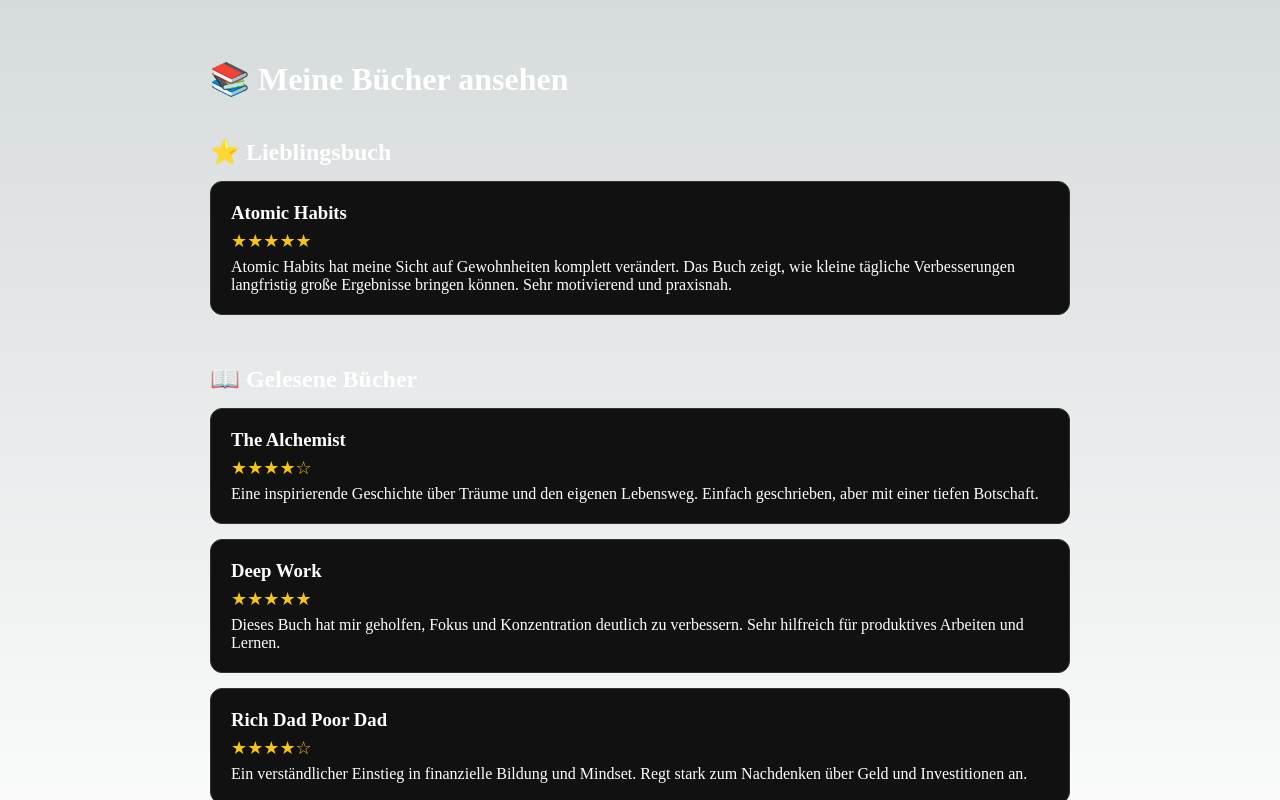
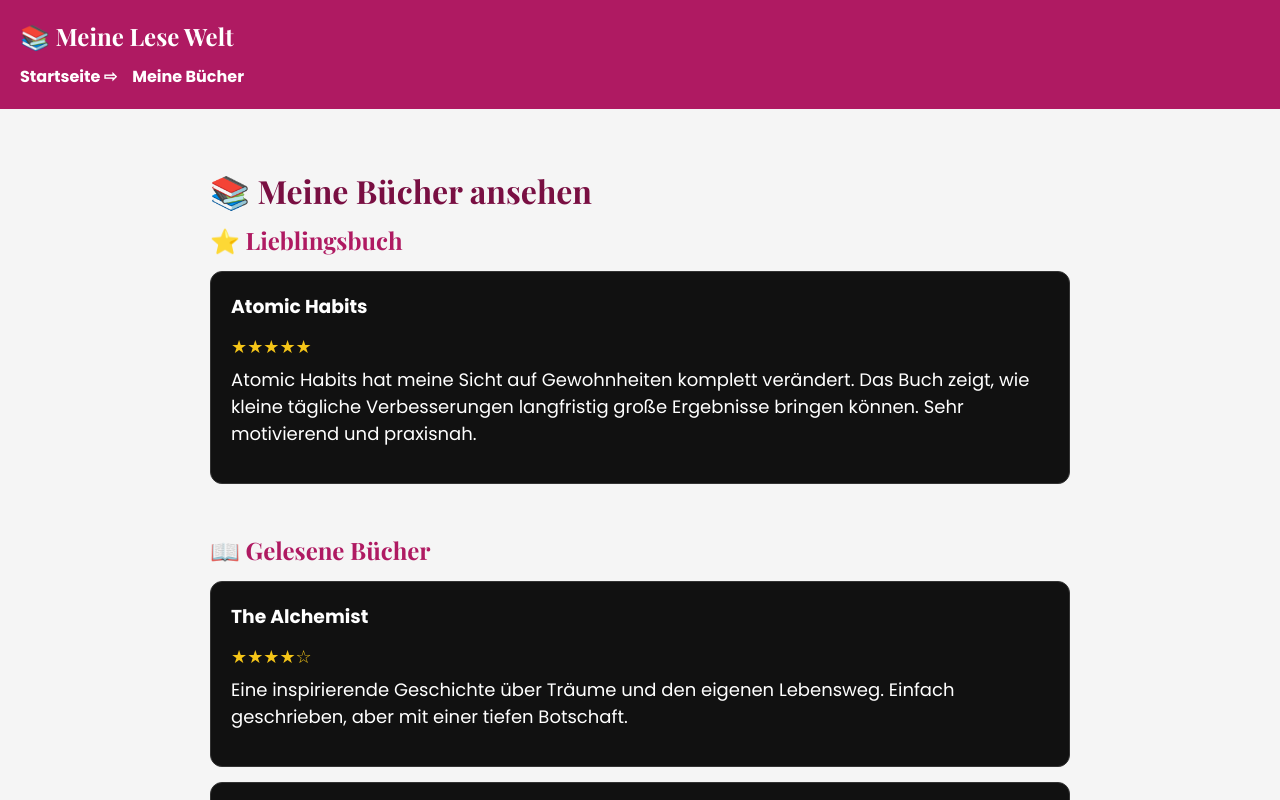
Before and after one commit to maryam676677-create/cool-app, a Next.js app in the folder cool-app/: page /books in a window 1280 px wide. Shown: the top 800 px of the page. Built offline with nearby package versions, Linux system fonts and the light colour scheme.

Commit message:
Books page finished and styled

```diff
--- a/cool-app/app/books/page.tsx
+++ b/cool-app/app/books/page.tsx
@@ -1,19 +1,32 @@
+import { Playfair_Display } from "next/font/google";
+
+const playfair = Playfair_Display({
+subsets: ["latin"],
+weight: ["400", "700"],
+});
+
 export default function BooksPage() {
 return (
 <main
+className="fade-in"
 style={{
 minHeight: "100vh",
 padding: "60px 20px",
-color: "white",
+color: "#ffffff",
 maxWidth: "900px",
 margin: "0 auto",
 }}
+
 >
-<h1 style={{ marginBottom: "40px" }}>📚 Meine Bücher ansehen</h1>
+<h1 className={playfair.className} style={{ color: "#790f42" }}>
+📚 Meine Bücher ansehen
+</h1>
+
 
 {/* Lieblingsbuch */}
 <section style={sectionStyle}>
-<h2>⭐ Lieblingsbuch</h2>
+<h2 className={playfair.className} style={{ color: "#af1a62" }}>
+⭐ Lieblingsbuch</h2>
 
 <div style={cardStyle}>
 <h3>Atomic Habits</h3>
@@ -26,9 +39,13 @@
 </div>
 </section>
 
-{/* Gelesene Bücher */}
-<section style={sectionStyle}>
-<h2>📖 Gelesene Bücher</h2>
+<h2
+className={playfair.className}
+style={{ color: "#af1a62" }}
+>
+📖 Gelesene Bücher
+</h2>
+
 
 <div style={cardStyle}>
 <h3>The Alchemist</h3>
@@ -56,7 +73,6 @@
 Regt stark zum Nachdenken über Geld und Investitionen an.
 </p>
 </div>
-</section>
 </main>
 );
 }
--- a/cool-app/app/globals.css
+++ b/cool-app/app/globals.css
@@ -1,40 +1,56 @@
-:root {
---foreground-rgb: 0, 0, 0;
---background-start-rgb: 214, 219, 220;
---background-end-rgb: 255, 255, 255;
+/* Reset */
+* {
+margin: 0;
+padding: 0;
+box-sizing: border-box;
 }
 
-@media (prefers-color-scheme: dark) {
-:root {
---foreground-rgb: 255, 255, 255;
---background-start-rgb: 0, 0, 0;
---background-end-rgb: 0, 0, 0;
+/* Ganze Website */
+body {
+font-family: Arial, sans-serif;
+background-color: #f5f5f5;
+color: #333;
+}
+
+/* Überschriften */
+h1, h2, h3 {
+margin-bottom: 12px;
+}
+
+/* Absätze */
+p {
+margin-bottom: 16px;
+font-size: 18px;
+}
+
+/* Links */
+a {
+text-decoration: none;
+font-weight: bold;
+}
+
+/* Buttons */
+button {
+padding: 12px 24px;
+border-radius: 8px;
+border: none;
+cursor: pointer;
+font-size: 16px;
+}
+
+/* Animation */
+.fade-in {
+opacity: 0;
+animation: fadeIn 2s ease forwards;
+}
+
+@keyframes fadeIn {
+to {
+opacity: 2;
 }
 }
-
-* {
-box-sizing: border-box;
-padding: 0;
-margin: 0;
+.gradient-text {
+background: linear-gradient(90deg, #7a1fa2, #ab47bc);
+-webkit-background-clip: text;
+-webkit-text-fill-color: transparent;
 }
-
-html,
-body {
-max-width: 100vw;
-overflow-x: hidden;
-}
-
-body {
-color: rgb(var(--foreground-rgb));
-background: linear-gradient(
-to bottom,
-transparent,
-rgb(var(--background-end-rgb))
-)
-rgb(var(--background-start-rgb));
-}
-
-a {
-color: inherit;
-text-decoration: none;
-}
--- a/cool-app/app/layout.tsx
+++ b/cool-app/app/layout.tsx
@@ -1,22 +1,19 @@
-import type { Metadata } from "next";
-import { Geist, Geist_Mono } from "next/font/google";
 import "./globals.css";
+import Link from "next/link";
 
 
-const geistSans = Geist({
-  variable: "--font-geist-sans",
-  subsets: ["latin"],
+import { Playfair_Display } from "next/font/google";
+import { Poppins } from "next/font/google";
+
+const poppins = Poppins({
+subsets: ["latin"],
+weight: ["400", "600", "700"],
 });
 
-const geistMono = Geist_Mono({
-  variable: "--font-geist-mono",
-  subsets: ["latin"],
+const playfair = Playfair_Display({
+subsets: ["latin"],
+weight: ["400", "700"],
 });
-
-export const metadata: Metadata = {
-  title: "Create Next App",
-  description: "Generated by create next app",
-};
 
 export default function RootLayout({
 children,
@@ -24,9 +21,50 @@
 children: React.ReactNode;
 }) {
 return (
-<html lang="en">
-<body className={`${geistSans.variable} ${geistMono.variable} antialiased`}>
-{children}
+<html lang="de">
+<body
+className={poppins.className}
+style={{
+margin: 0,
+backgroundColor: "#f5f5f5",
+}}
+>
+
+{/* HEADER */}
+<header
+style={{
+padding: "20px",
+backgroundColor: "#af1a62", // 💜 dunkles Lila
+color: "white",
+}}
+><h2 className={playfair.className}>
+📚 Meine Lese Welt
+</h2>
+
+<nav style={{ marginTop: "10px" }}>
+<Link href="/" style={{ color: "white", marginRight: "15px" }}>
+Startseite ⇨
+</Link>
+<Link href="/books" style={{ color: "white" }}>
+Meine Bücher
+</Link>
+</nav>
+</header>
+
+{/* SEITENINHALT */}
+<main>{children}</main>
+
+{/* FOOTER */}
+<footer
+style={{
+padding: "15px",
+marginTop: "40px",
+textAlign: "center",
+backgroundColor: "#dddddd",
+}}
+>
+© 2026 Meine Lese Welt
+</footer>
 </body>
 </html>
 );
```
Also changed, not shown: cool-app/app/page.tsx (+31 -6 lines).
